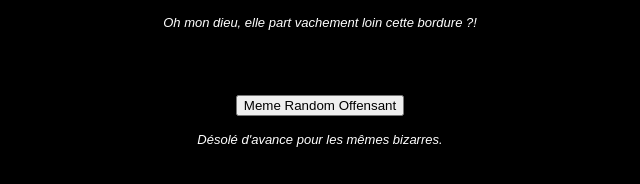
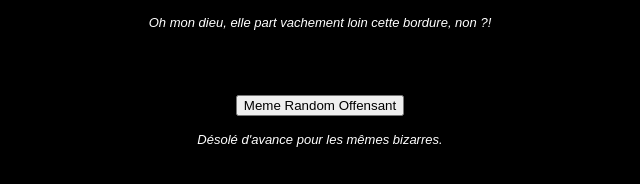
Before and after one commit to Lancermhh/fixinggood, a plain HTML site: page index.html in a window 1280 px wide. Shown: the part 436-620 px from the top of the page, 320-960 px from the left. Drawn offline with Linux system fonts and the light colour scheme; a web font is replaced by a local one.

Commit message:
Update index.html

```diff
--- a/index.html
+++ b/index.html
@@ -21,7 +21,7 @@
             <a href = "https://www.omfgcats.com/">OH MON DIEU, DES CHATS !!!</a><br>
             <a href = "https://www.homestuck.com/">Un Truc Vachement bien</a></p>
 
-	    <p class="PremierCommentaire">Oh mon dieu, elle part vachement loin cette bordure ?!</p>
+	    <p class="PremierCommentaire">Oh mon dieu, elle part vachement loin cette bordure, non ?!</p>
 		<br>
 		<br>
         <p class="PremierBouton"><button id = "button1">Meme Random Offensant</button></p>
```
